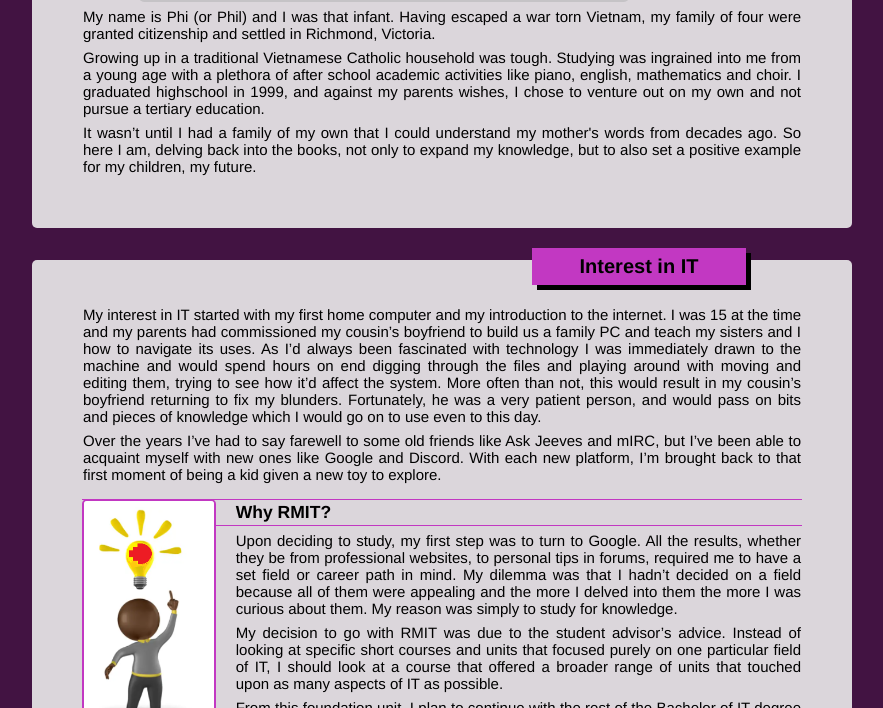
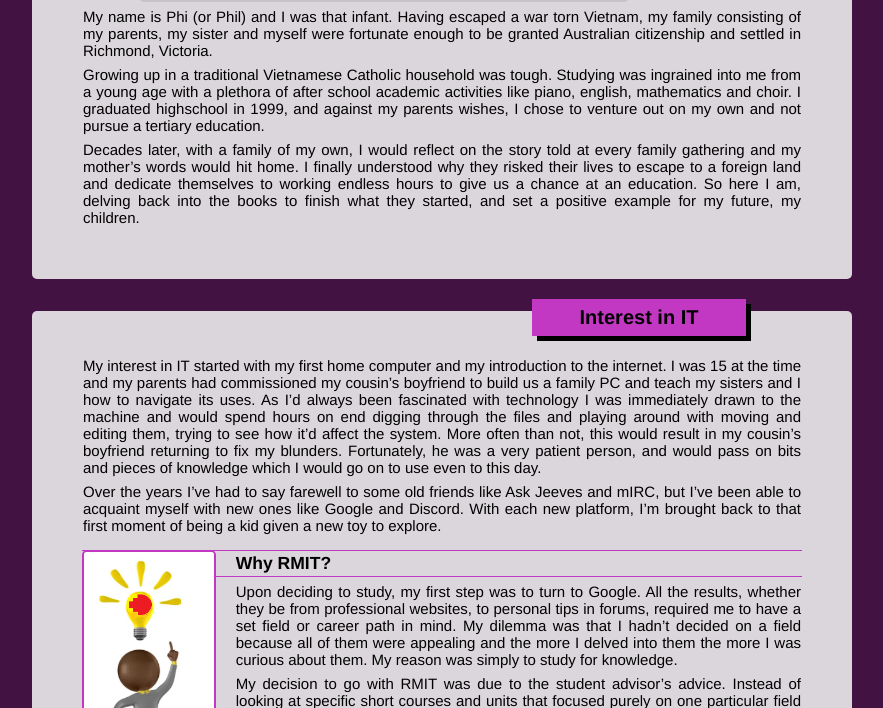
Before and after one commit to Fi-Boo/Intro_to_IT_ASS-1, a plain HTML site: page index.html in a window 1280 px wide. Shown: the part 392-1100 px from the top of the page, without its empty margins (198-1081 px from the left). Drawn offline with Linux system fonts and the light colour scheme.

Commit message:
updated 'about me'

```diff
--- a/index.html
+++ b/index.html
@@ -51,11 +51,11 @@
                 <img class="storyimg" src="css/family.JPG" alt="family">
             </div>
 
-                <p>My name is Phi (or Phil) and I was that infant. Having escaped a war torn Vietnam, my family of four were granted citizenship and settled in Richmond, Victoria. </p>
+                <p>My name is Phi (or Phil) and I was that infant. Having escaped a war torn Vietnam, my family consisting of my parents, my sister and myself were fortunate enough to be granted Australian citizenship and settled in Richmond, Victoria. </p>
                 <p>Growing up in a traditional Vietnamese Catholic household was tough. Studying was ingrained into me from a young age with a plethora of after school academic activities like piano, english, mathematics and choir.
                 I graduated highschool in 1999, and against my parents wishes, I chose to venture out on my own and not pursue a tertiary education.</p>
-                <p>It wasn’t until I had a family of my own that I could understand my mother's words from decades ago.
-                So here I am, delving back into the books, not only to expand my knowledge, but to also set a positive example for my children, my future.</p>
+                <p>Decades later, with a family of my own, I would reflect on the story told at every family gathering and my mother’s words would hit home. I finally understood why they risked their lives to escape to a foreign land and dedicate themselves to working endless hours to give us a chance at an education.
+                So here I am, delving back into the books to finish what they started, and set a positive example for my future, my children.</p>
             </p>
         </div>
     </div>
```
